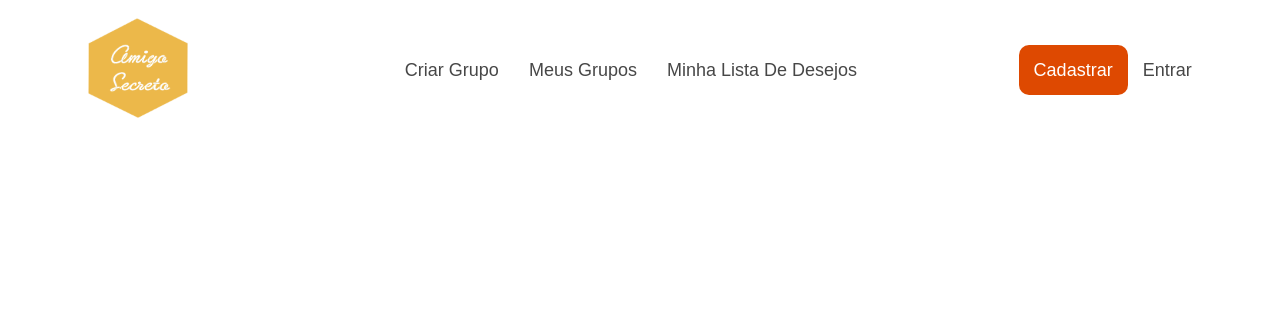
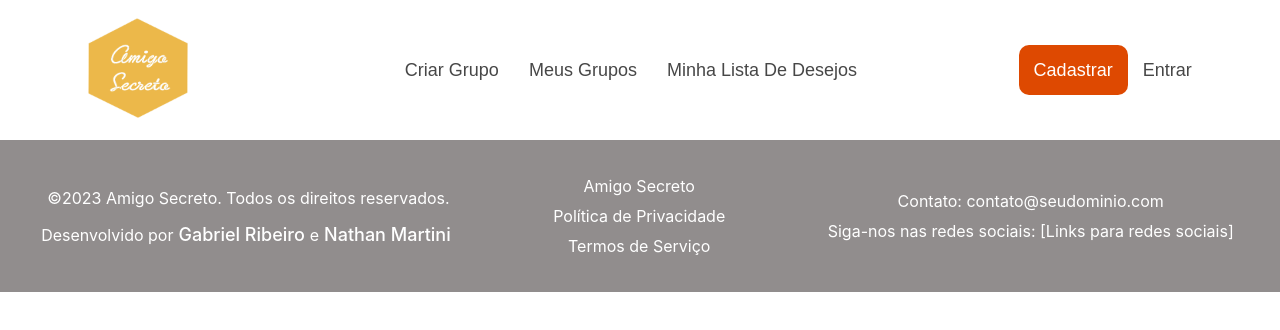
Before and after one commit to gribeiro5000/amigo-secreto-front-end, a React (Create React App) app: page / in a window 1280 px wide. Shown: the top 330 px of the page. Built offline with nearby package versions, Linux system fonts and the light colour scheme.

Commit message:
criação do componente Footer

```diff
--- /dev/null
+++ b/src/components/layout/footer.js
@@ -0,0 +1,37 @@
+import {Link} from "react-router-dom";
+import styles from "./footer.module.css";
+
+function Footer() {
+  return (
+    <footer>
+      <div>
+        <p>©2023 Amigo Secreto. Todos os direitos reservados.</p>
+        <p>
+          Desenvolvido por
+          <Link
+            to="https://github.com/gribeiro5000"
+            className={styles.linkFooter}>
+            Gabriel Ribeiro
+          </Link>
+          e
+          <Link to="https://github.com/NMD01" className={styles.linkFooter}>
+            Nathan Martini
+          </Link>
+        </p>
+      </div>
+
+      <ul className={styles.listaFoot}>
+        <li>Amigo Secreto</li>
+        <li>Política de Privacidade</li>
+        <li>Termos de Serviço</li>
+      </ul>
+
+      <ul className={styles.listaFoot}>
+        <li>Contato: contato@seudominio.com</li>
+        <li>Siga-nos nas redes sociais: [Links para redes sociais]</li>
+      </ul>
+    </footer>
+  );
+}
+
+export default Footer;
--- /dev/null
+++ b/src/components/layout/footer.module.css
@@ -0,0 +1,36 @@
+footer{
+    display: flex;
+    align-items: center;
+    justify-content: space-around;
+    background-color: rgb(145, 141, 141);
+    padding: 15px;
+    text-align: center;
+    color: white;
+}
+
+.linkFooter{
+  padding: 5px;
+  border-radius: 0;
+  text-decoration: none;
+  color: white;
+  font-weight: 500;
+  font-size:large;
+
+  transition-property: background-color;
+  transition-duration: 10ms;
+
+}
+
+.linkFooter:hover{
+    background-color: rgb(211, 6, 6);
+    /* transform: translateY(-5px); */
+}
+
+.listaFoot{
+    display: flex;
+    flex-direction: column;
+}
+
+.listaFoot li{
+    padding: 5px;
+}
--- a/src/components/pages/grupos.js
+++ b/src/components/pages/grupos.js
@@ -1,5 +1,5 @@
-import styles from "./grupos.module.css";
-import Button from "../layout/button.js";
+// import styles from "./grupos.module.css";
+// import Button from "../layout/button.js";
 import Header from "../layout/header.js";
 
 function grupos() {
--- a/src/components/pages/home.js
+++ b/src/components/pages/home.js
@@ -1,11 +1,11 @@
-import styles from "./home.module.css";
-import Button from "../layout/button";
 import Header from "../layout/header.js";
+import Footer from "../layout/footer.js";
 
 function home() {
   return (
     <div>
       <Header></Header>
+      <Footer></Footer>
     </div>
   );
 }
```
